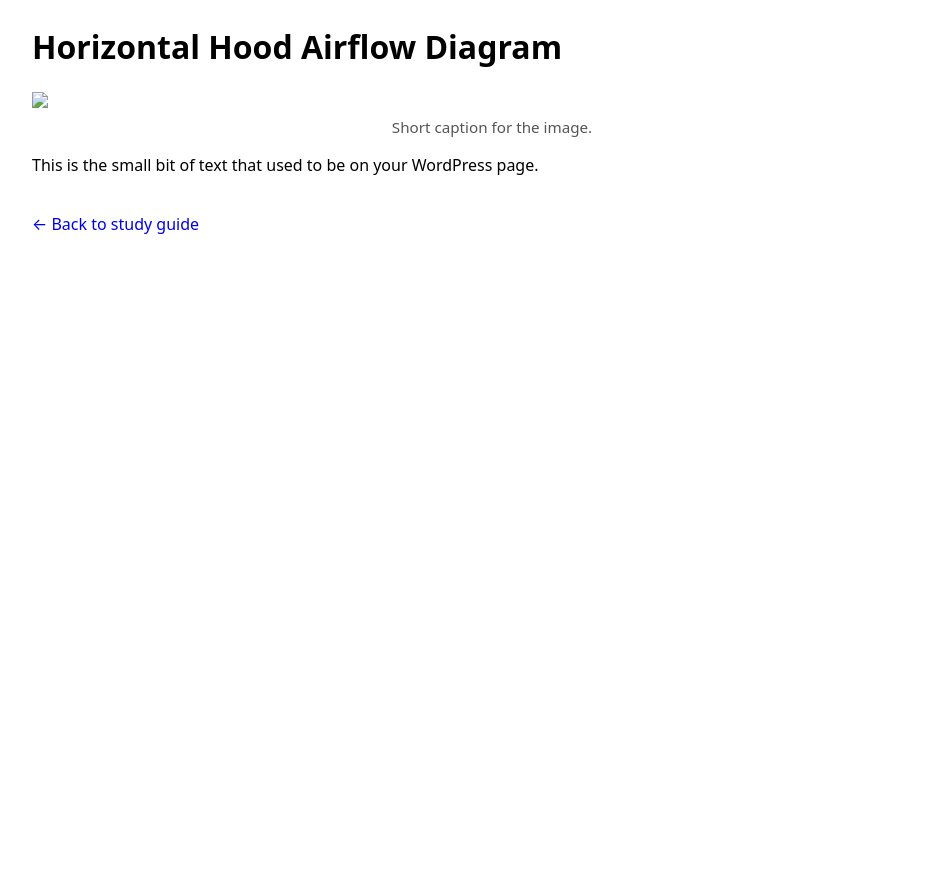
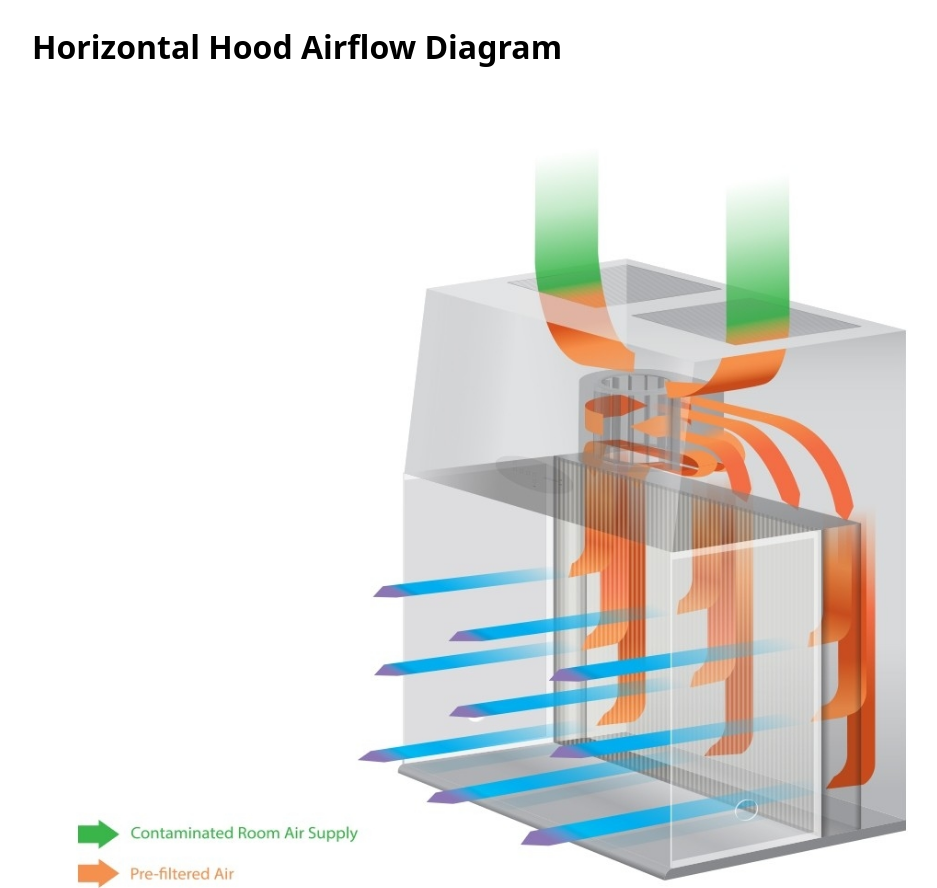
Before and after one commit to mcarter87/study-guide, a plain HTML site: page pages/horizontal.html in a window 1280 px wide. Shown: the top 888 px of the page, without its empty margins (148-1085 px from the left). Before the commit the page ends 800 px from the top, so only its background shows below. Drawn offline with Linux system fonts and the light colour scheme.

Commit message:
Update horizontal.html

```diff
--- a/pages/horizontal.html
+++ b/pages/horizontal.html
@@ -19,7 +19,7 @@
     <h1>Horizontal Hood Airflow Diagram</h1>
 
     <figure>
-      <img src="..assets/images/horizontal.jpg" alt=" ">
+      <img src="../assets/images/horizontal.jpg" alt=" ">
       <figcaption>Short caption for the image.</figcaption>
     </figure>
 
```
